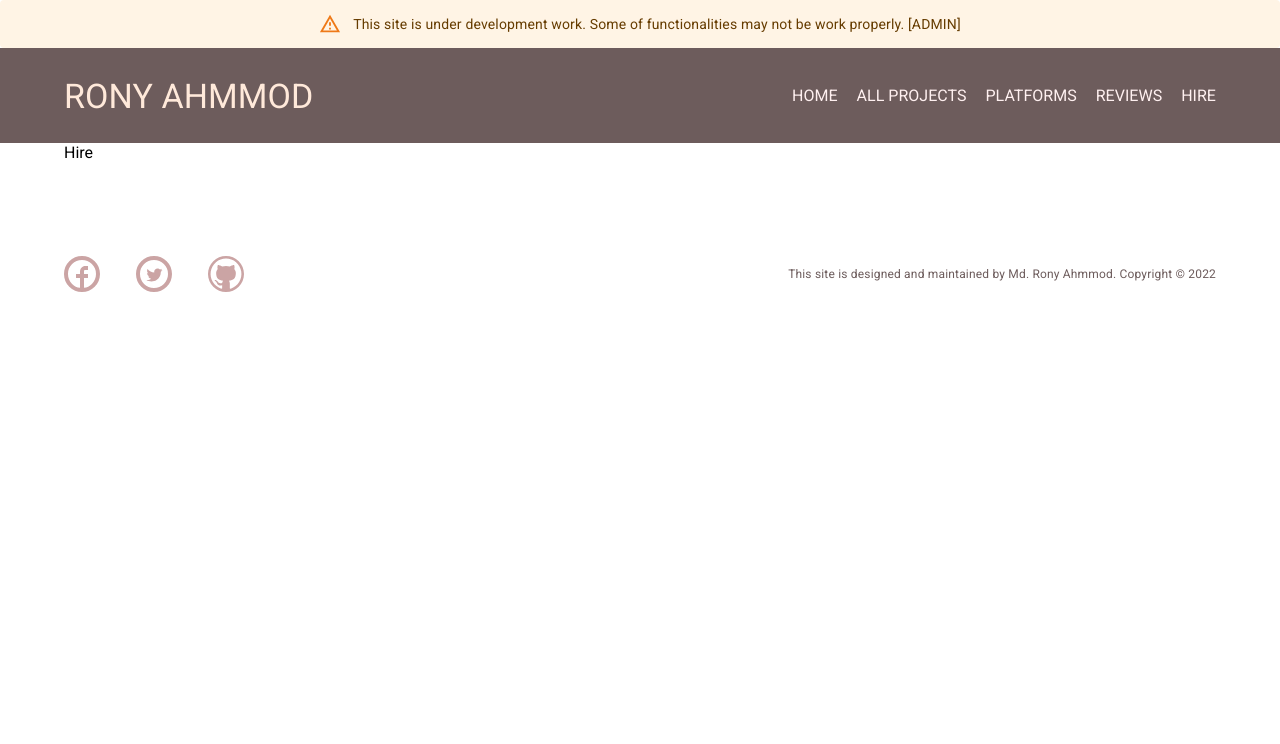
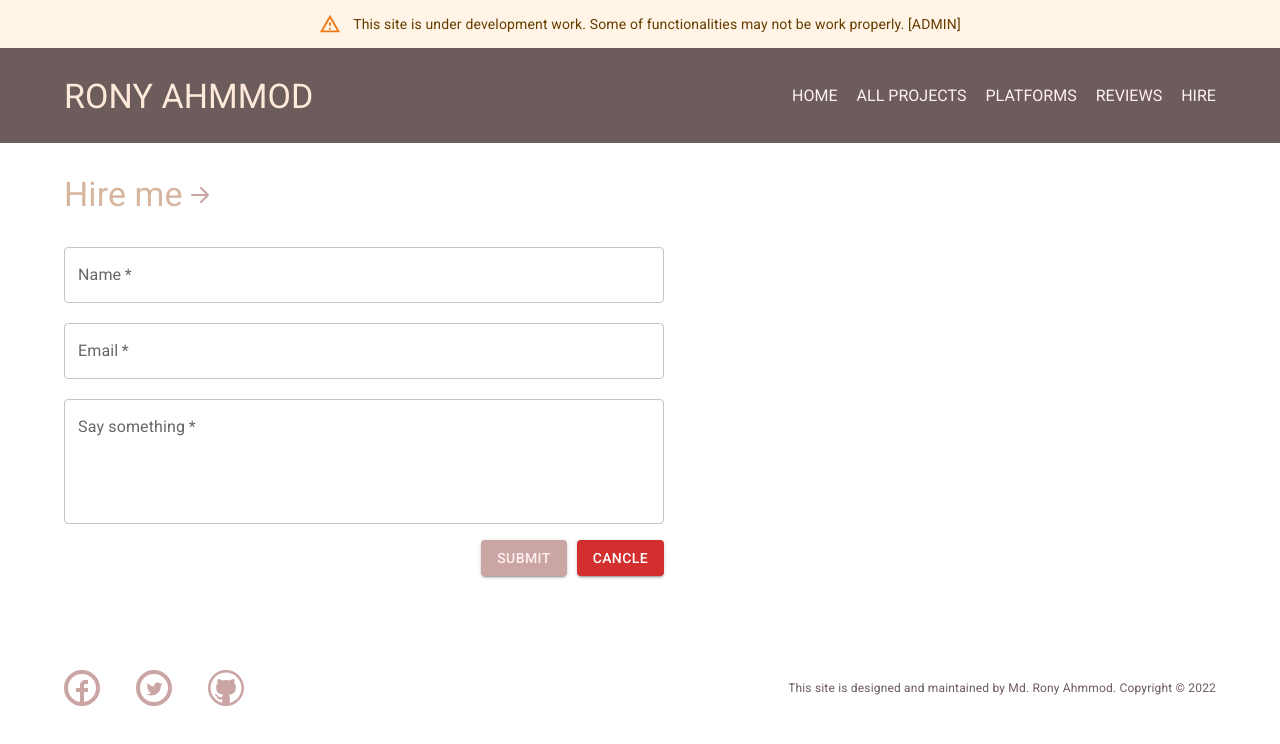
Before and after one commit to engronyahmmod/dev-backend-theme-personal-website, a React (Create React App) app: page /hire in a window 1280 px wide. Shown: the top 744 px of the page. Built offline with nearby package versions, Linux system fonts and the light colour scheme.

Commit message:
Complete Hire page without implementing action

```diff
--- a/src/components/PageTitle.jsx
+++ b/src/components/PageTitle.jsx
@@ -2,9 +2,12 @@ import React from "react";
 import { Box, Typography } from "@mui/material";
 import { ReactComponent as RightThinArrLogo } from "../assets/images/right-thin-arr-icon.svg";
 
-const PageTitle = ({ title, SVGIcon }) => {
+const PageTitle = ({ title, SVGIcon, ...otherProps }) => {
   return (
-    <Box sx={{ display: "flex", alignItems: "center", mt: "32px" }}>
+    <Box
+      sx={{ display: "flex", alignItems: "center", my: "32px" }}
+      {...otherProps}
+    >
       <Typography
         variant="h2"
         sx={{
--- a/src/pages/Hire.jsx
+++ b/src/pages/Hire.jsx
@@ -1,7 +1,71 @@
 import React from "react";
+import { Box, Button, TextField } from "@mui/material";
+import PageTitle from "../components/PageTitle";
 
 function Hire() {
-  return <div>Hire</div>;
+  return (
+    <Box>
+      <PageTitle title="Hire me" />
+      <Box
+        sx={{
+          maxWidth: "600px",
+          display: "flex",
+          flexDirection: "column",
+          rowGap: "20px",
+        }}
+        component="form"
+        autoComplete="off"
+      >
+        <TextField
+          name="name"
+          label="Name"
+          placeholder="Place your name here."
+          required
+        />
+        <TextField
+          name="email"
+          label="Email"
+          type="email"
+          placeholder="xxxxxxxxx@xxxx.xxx"
+          required
+        />
+        <TextField
+          name="description"
+          label="Say something"
+          multiline
+          rows={4}
+          required
+          placeholder="xxxxxxxxx"
+        />
+      </Box>
+      <Box
+        sx={{
+          mt: 2,
+          display: "flex",
+          justifyContent: "flex-end",
+          maxWidth: "600px",
+          gap: "10px",
+        }}
+      >
+        <Button
+          variant="contained"
+          sx={{
+            backgroundColor: "#CBA4A4",
+            color: "#FFF0F0",
+            "&:hover": {
+              color: "#CBA4A4",
+              backgroundColor: "#FFF0F0",
+            },
+          }}
+        >
+          Submit
+        </Button>
+        <Button variant="contained" color="error">
+          Cancle
+        </Button>
+      </Box>
+    </Box>
+  );
 }
 
 export default Hire;
```
